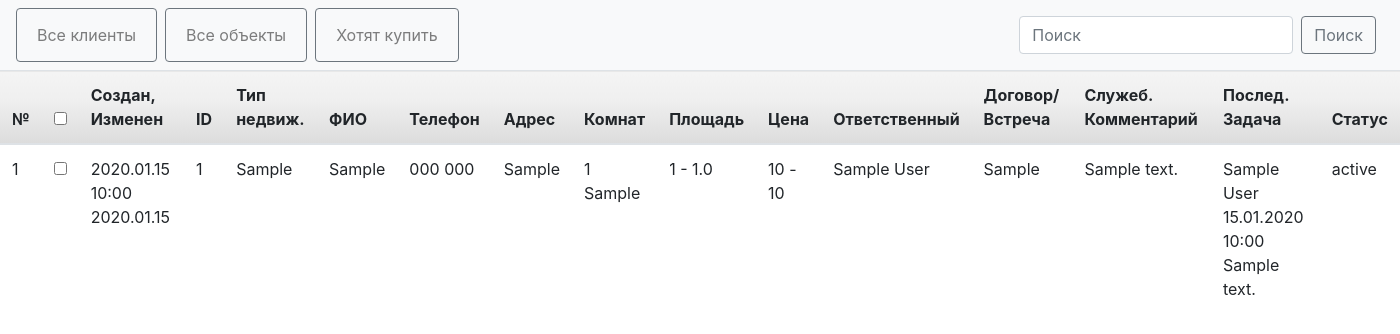
After one commit to Chaplygin-vlad/crm_build, a Django app: page /all_buyers/ in a window 1400 px wide. The commit adds this page. Shown: the top 334 px of the page. Run offline with Django 3.2, Linux system fonts and the light colour scheme; tables that the repository leaves empty hold one stand-in row (values such as "Sample post").

Commit message:
complete all buyers view and template

```diff
--- /dev/null
+++ b/crm/crm_build/templates/all_buyers.html
@@ -0,0 +1,61 @@
+{% extends 'base.html' %}
+{% block content %}
+    <table class="table">
+        <thead>
+        <tr>
+            <th scope="col">№</th>
+            <th scope="col">
+                <input type="checkbox">
+            </th>
+            <th scope="col">Создан, Изменен</th>
+            <th scope="col">ID</th>
+            <th scope="col">Тип недвиж.</th>
+            <th scope="col">ФИО</th>
+            <th scope="col">Телефон</th>
+            <th scope="col">Адрес</th>
+            <th scope="col">Комнат</th>
+            <th scope="col">Площадь</th>
+            <th scope="col">Цена</th>
+            <th scope="col">Ответственный</th>
+            <th scope="col">Договор/Встреча</th>
+            <th scope="col">Служеб. Комментарий</th>
+            <th scope="col">Послед. Задача</th>
+            <th scope="col">Статус</th>
+
+        </tr>
+        </thead>
+        <tbody>
+        {% for object in objects %}
+        <tr>
+            <td>1</td>
+            <td scope="col">
+                <input type="checkbox">
+            </td>
+            <td>{{ object.sys_date_create|date:"Y.m.d H:i" }} {{ object.sys_date_update|date:"Y.m.d" }}</td>
+            <td>{{object.lot}}</td>
+            <td>{{object.realty_enum}}</td>
+            <td>{{object.fio}}</td>
+            <td>{{object.tel1}} {{ object.tel2|default_if_none:""}}</td>
+            <td>{{object.addr}}</td>
+            <td>{{object.rooms|default_if_none:""}} {{ object.rooms_from|default_if_none:"" }}</td>
+            <td>{{ object.area1_from|default_if_none:"" }} - {{ object.area1|default_if_none:"" }}</td>
+            <td>{{ object.cost_from|default_if_none:"0" }} - {{ object.cost|default_if_none:"" }}</td>
+            <td>{{ object.agent }}</td>
+            <td>{{ object.doc_enum|default_if_none:"" }}</td>
+            <td>{{ object.comment|default_if_none:"" }}</td>
+            <td>{{ object.last_agent|default_if_none:"" }}
+                {{ object.last_work_date|date:"d.m.Y H:i"}}
+                {{ object.last_comment|default_if_none:"" }}
+            </td>
+            <td>{{ object.status_enum }}</td>
+
+        </tr>
+        {% endfor %}
+        </tbody>
+    </table>
+    <div class="grid-img-right mt-4 text-right bg bg1" >
+            {% include 'pagination.html' %}
+        </div>
+
+
+{% endblock %}
--- a/crm/crm_build/templates/base.html
+++ b/crm/crm_build/templates/base.html
@@ -44,7 +44,7 @@
             <li class="nav-item">
                 <button class="btn btn-outline-secondary my-2 my-sm-0  mr-2"
                         type="submit">
-                     <a class="nav-link" href="#"> Хотят купить</a>
+                     <a class="nav-link" href="{% url 'all_buyers' %}"> Хотят купить</a>
                 </button>
 
             </li>
--- a/crm/crm_build/urls.py
+++ b/crm/crm_build/urls.py
@@ -1,9 +1,10 @@
 from django.urls import path
 
-from crm_build.views import MainPageListView, AllSaleObjectListView
+from crm_build.views import MainPageListView, AllSaleObjectListView, AllBuyersListView
 
 urlpatterns = [
     path('', MainPageListView.as_view(), name='index'),
-    path('all_sale/', AllSaleObjectListView.as_view(), name='all_sale')
+    path('all_sale/', AllSaleObjectListView.as_view(), name='all_sale'),
+    path('all_buyers/', AllBuyersListView.as_view(), name='all_buyers')
 
 ]
--- a/crm/crm_build/views.py
+++ b/crm/crm_build/views.py
@@ -58,3 +58,27 @@ class AllSaleObjectListView(ListView):
         )
 
         return queryset
+
+
+class AllBuyersListView(ListView):
+    """Выводит список покупателей"""
+    model = RlClient
+    context_object_name = 'objects'
+    template_name = 'all_buyers.html'
+    paginate_by = 10
+
+    def get_queryset(self):
+        queryset = RlClient.objects.exclude(
+            status_enum='Архив (без сделки)'
+        ).annotate(
+            agent=Subquery(
+                SysUser.objects.filter(
+                    row_id=OuterRef("user_id")).values("name")
+            ),
+            last_agent=Subquery(
+                SysUser.objects.filter(
+                    row_id=OuterRef("last_work_user_id")).values("name")
+            )
+        )
+
+        return queryset
```
